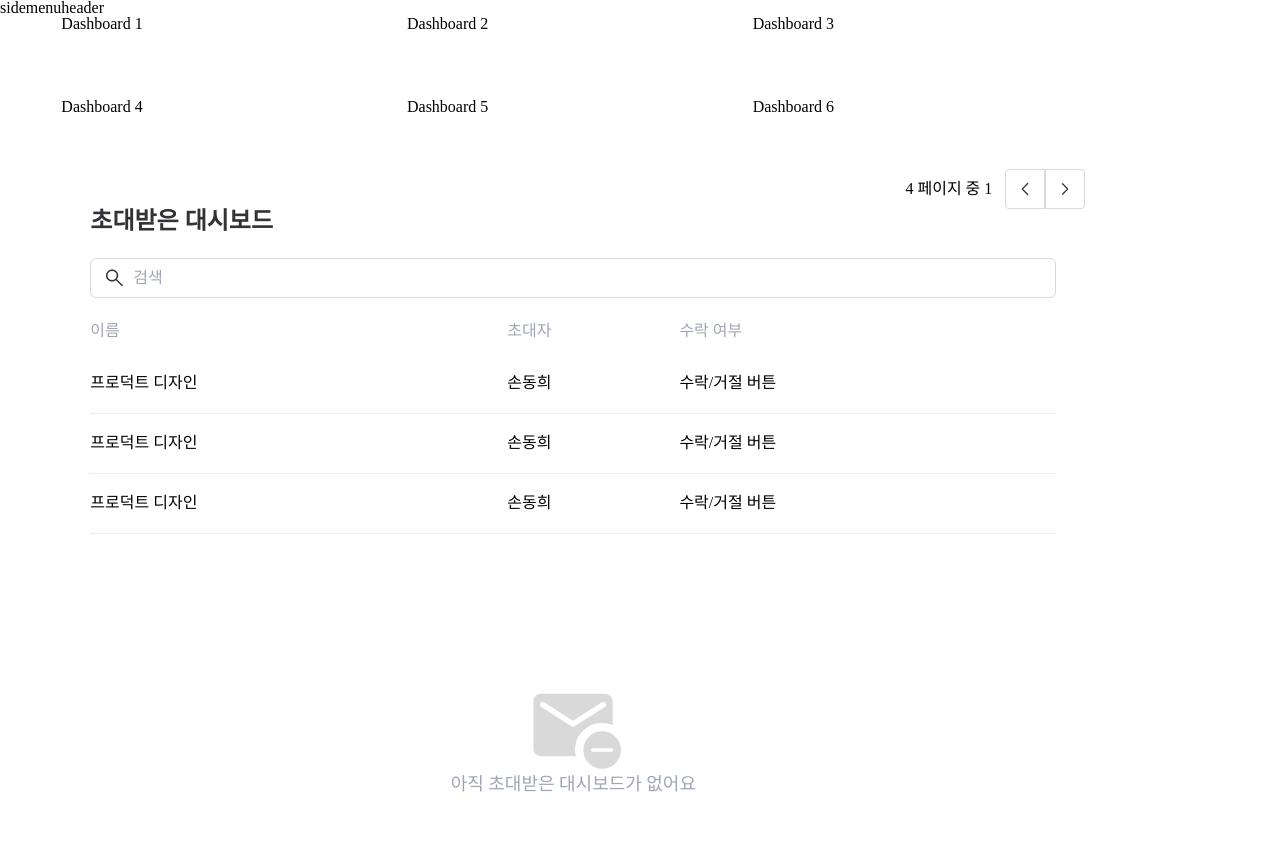
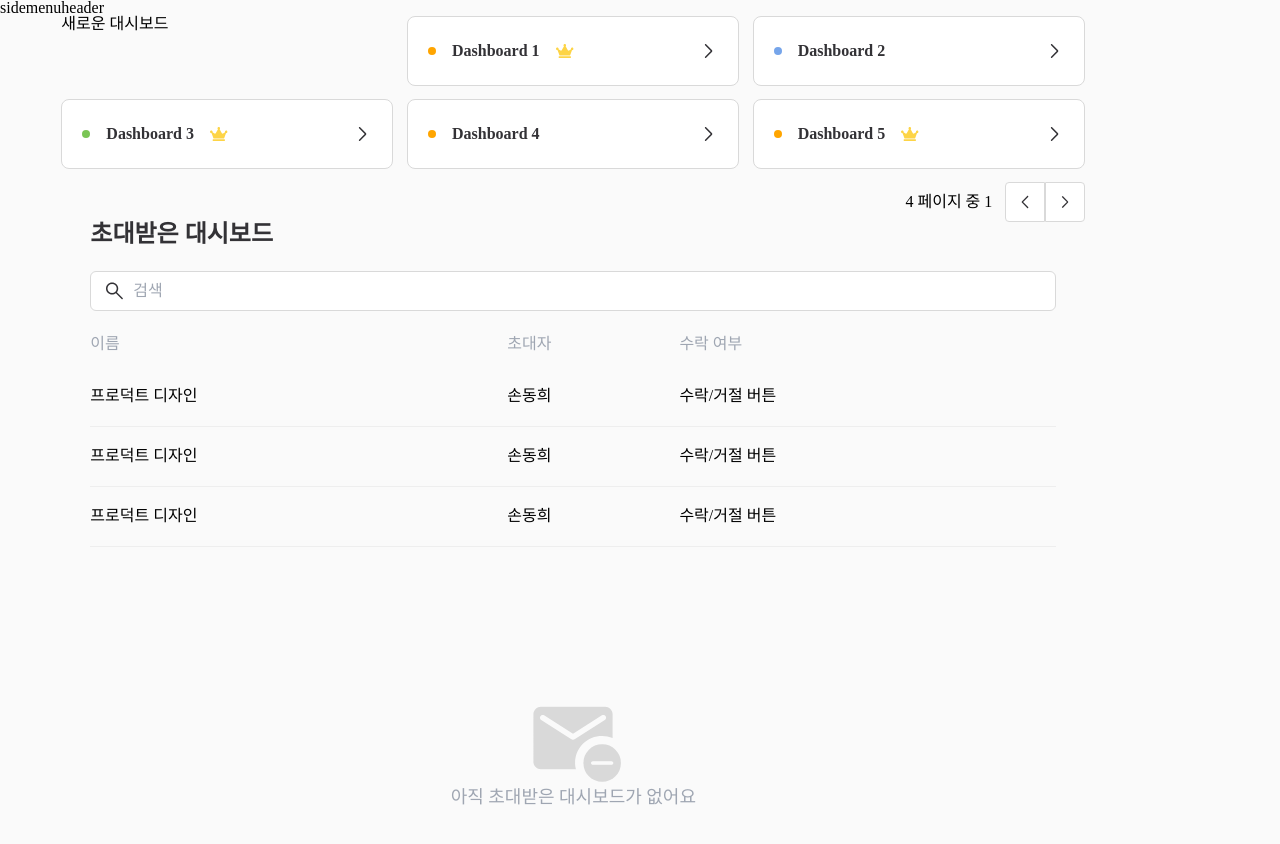
Before and after one commit to eunji-0623/Taskify, a React (Vite) app: page /mydashboard in a window 1280 px wide. Shown: the top 844 px of the page. Built offline with nearby package versions, Linux system fonts and the light colour scheme; a web font is replaced by a local one.

Commit message:
Style: 대시보드 버튼 디자인 적용

```diff
--- /dev/null
+++ b/src/pages/myDashboard/components/DashboardList/Dashboard.module.scss
@@ -0,0 +1,38 @@
+@use '/src/styles/global.scss' as *;
+@use '/src/styles/media.scss' as *;
+
+.dashboard {
+  width: 332px;
+  height: 70px;
+  display: flex;
+  justify-content: space-between;
+  align-items: center;
+  padding: 25px 20px;
+  background-color: $white_FFFFFF;
+  border-radius: 8px;
+  border: 1px solid $gray_D9D9D9;
+  color: $black_333236;
+  font-weight: 600;
+  cursor: pointer;
+
+  .description {
+    display: flex;
+    justify-content: flex-start;
+    align-items: center;
+    gap: 16px;
+  }
+}
+
+@include tablet {
+  .dashboard {
+    width: 247px;
+    height: 68px;
+  }
+}
+
+@include mobile {
+  .dashboard {
+    width: 260px;
+    height: 58px;
+  }
+}
--- /dev/null
+++ b/src/pages/myDashboard/components/DashboardList/Dashboard.tsx
@@ -0,0 +1,26 @@
+import styles from './Dashboard.module.scss';
+import ColorDot from '../../../../components/chip/ColorCircle/ColorDot';
+
+interface DashboardButtonProps {
+  color: string;
+  title: string;
+  isOwner: boolean;
+}
+
+// 각각의 대시보드로 이동하기 위한 버튼 컴포넌트
+function Dashboard({ color, title, isOwner }: DashboardButtonProps) {
+  return (
+    <button type="button" className={styles.dashboard}>
+      <div className={styles.description}>
+        <ColorDot color={color} />
+        <div>{title}</div>
+        {isOwner ? (
+          <img src="/icon/crown.svg" alt="내가 만든 대시보드" />
+        ) : null}
+      </div>
+      <img src="/icon/arrow_right.svg" alt="오른쪽 화살표" />
+    </button>
+  );
+}
+
+export default Dashboard;
--- a/src/pages/myDashboard/components/DashboardList/DashboardList.module.scss
+++ b/src/pages/myDashboard/components/DashboardList/DashboardList.module.scss
@@ -1,3 +1,6 @@
+@use '/src/styles/global.scss' as *;
+@use '/src/styles/media.scss' as *;
+
 .container {
   width: 1024px;
 }
@@ -15,9 +18,10 @@
   justify-content: flex-end;
   align-items: center;
   gap: 13px;
+  margin-top: 13px;
 }
 
-@media screen and (max-width: 1024px) {
+@include tablet {
   .container {
     width: 504px;
   }
@@ -29,7 +33,7 @@
   }
 }
 
-@media screen and (max-width: 768px) {
+@include mobile {
   .container {
     width: 260px;
   }
--- a/src/pages/myDashboard/components/DashboardList/DashboardList.tsx
+++ b/src/pages/myDashboard/components/DashboardList/DashboardList.tsx
@@ -1,12 +1,13 @@
 import styles from './DashboardList.module.scss';
 import usePagination from '../../../../hooks/usePagination';
 import { PagenationBtn } from '../../../../components/Btn/Btn';
+import Dashboard from './Dashboard';
 
 /*  대시보드 목록을 보여주는 컴포넌트입니다.
     - 대시보드 목록을 보여주는 ul 부분과
     - 다음 목록을 불러오기 위한 부분으로 나뉩니다  */
 
-interface Dashboard {
+interface DashboardApi {
   id: number;
   title: string;
   color: string;
@@ -16,7 +17,7 @@ interface Dashboard {
   userId: number;
 }
 
-const ITEMS_PER_PAGE = 6;
+const ITEMS_PER_PAGE = 5;
 
 const fetchDashboards = async (page: number) => {
   // mockData 사용. 추후 변경 필요
@@ -37,7 +38,7 @@ function DashboardList() {
     totalPages,
     handlePrevClick,
     handleNextClick,
-  } = usePagination<Dashboard>({
+  } = usePagination<DashboardApi>({
     fetchData: fetchDashboards,
     itemsPerPage: ITEMS_PER_PAGE,
   });
@@ -45,8 +46,15 @@ function DashboardList() {
   return (
     <div className={styles.container}>
       <ul className={styles.dashboardList}>
+        <li>새로운 대시보드</li>
         {currentItems.map((dashboard) => (
-          <li key={dashboard.id}>{dashboard.title}</li>
+          <li key={dashboard.id}>
+            <Dashboard
+              color={dashboard.color}
+              title={dashboard.title}
+              isOwner={dashboard.createdByMe}
+            />
+          </li>
         ))}
       </ul>
       <div className={styles.pagination}>
--- a/src/pages/myDashboard/index.module.scss
+++ b/src/pages/myDashboard/index.module.scss
@@ -1,3 +1,6 @@
+@use '/src/styles/global.scss' as *;
+
 .container {
   display: flex;
+  background-color: $gray_FAFAFA;
 }
```
